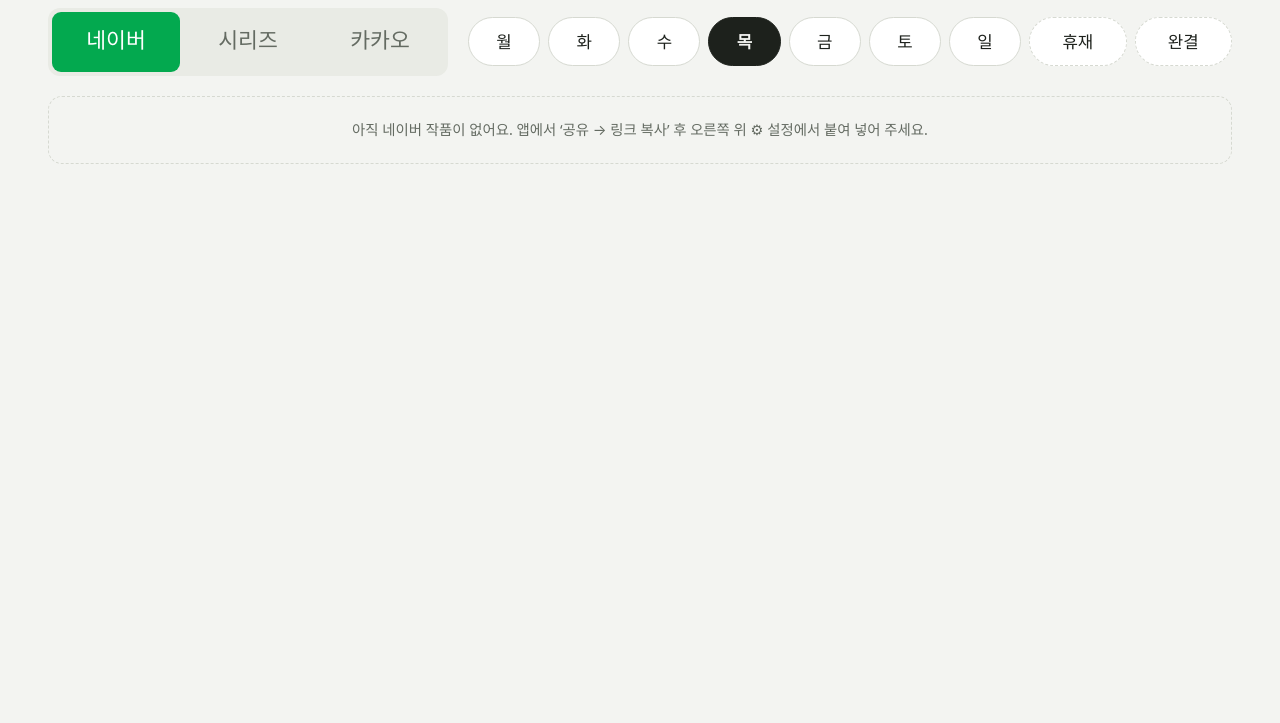
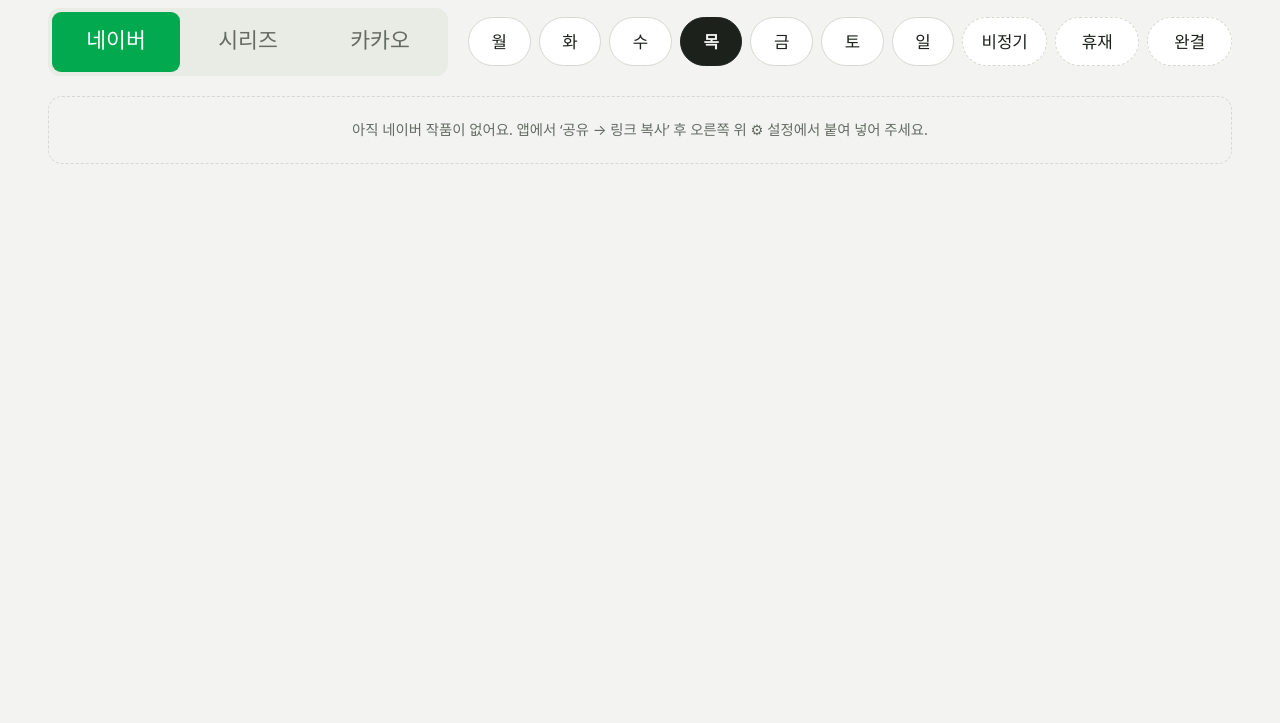
Before and after one commit to sh11025/webtoon_clock, a plain HTML site: page index.html in a window 1280 px wide. Shown: the part 77-800 px from the top of the page. Drawn offline with Linux system fonts and the light colour scheme; a web font is replaced by a local one.

Commit message:
Update index.html

```diff
--- a/index.html
+++ b/index.html
@@ -59,12 +59,13 @@
 
 /* day + status chips */
 .days{display:grid;grid-template-columns:repeat(7,1fr);gap:5px}
-.filter{grid-template-columns:repeat(7,1fr) 1.35fr 1.35fr}
+.filter{grid-template-columns:repeat(21,minmax(0,1fr))}
+.filter button{grid-column:span 3}
+.filter button.st{grid-column:span 7}
 .days button{padding:8px 0;border-radius:999px;font-size:.92rem;min-width:0}
 .days button[aria-pressed="true"]{background:var(--fg);color:var(--bg);border-color:var(--fg)}
 .days button.today{font-weight:700}
 .filter button.st{border-style:dashed}
-.filter button.st:first-of-type{margin-left:4px}
 .seg{display:grid;grid-template-columns:repeat(3,1fr);gap:6px}
 .seg button{padding:9px 0;border-radius:8px}
 .seg button[aria-pressed="true"]{background:var(--fg);color:var(--bg);border-color:var(--fg)}
@@ -148,6 +149,8 @@
   h1{font-size:2.4rem}
   .tabs button{font-size:1.35rem;padding:14px 0}
   .days{gap:8px}
+  .filter{grid-template-columns:repeat(7,minmax(0,1fr)) repeat(3,minmax(0,1.35fr))}
+  .filter button,.filter button.st{grid-column:auto}
   .days button{font-size:1.05rem;padding:11px 0}
   /* 책장형: 큰 표지 + 아래 제목 */
   .grid{display:grid;grid-template-columns:repeat(4,minmax(0,1fr));gap:24px 16px;background:transparent;border:0;border-radius:0;overflow:visible}
@@ -281,7 +284,7 @@
       <input id="fUrl" type="url" inputmode="url">
     </div>
     <div class="field">
-      <span class="lab">연재 요일</span>
+      <span class="lab">연재 요일 <span style="font-weight:400">(비워 두면 ‘비정기’에 모여요)</span></span>
       <div class="days" id="fDays"></div>
     </div>
     <div class="field">
@@ -307,6 +310,9 @@
   const PNAME = { naver: "네이버웹툰", series: "네이버 시리즈", kakao: "카카오페이지" };
   const SHORT = { naver: "네이버", series: "시리즈", kakao: "카카오" };
   const STATUS = { paused: "휴재", done: "완결" };
+  // 위쪽 버튼: 비정기(연재 중인데 요일이 없는 작품) + 휴재 + 완결
+  const FILTERS = { irregular: "비정기", paused: "휴재", done: "완결" };
+  const isIrregular = it => statusOf(it) === "ongoing" && !(it.days || []).length;
   const LS_KEY = "webtoon-board-v1";
   const $ = id => document.getElementById(id);
   const el = (tag, cls, text) => { const e = document.createElement(tag); if (cls) e.className = cls; if (text != null) e.textContent = text; return e; };
@@ -390,8 +396,8 @@
       b.type = "button"; b.dataset.v = d;
       wrap.append(b);
     }
-    for (const s of ["paused", "done"]) {
-      const b = el("button", "st", STATUS[s]); b.type = "button"; b.dataset.v = s;
+    for (const s of ["irregular", "paused", "done"]) {
+      const b = el("button", "st", FILTERS[s]); b.type = "button"; b.dataset.v = s;
       wrap.append(b);
     }
     wrap.addEventListener("click", e => {
@@ -430,6 +436,7 @@
       .filter(it => {
         const st = statusOf(it);
         if (pick === null) return true;
+        if (pick === "irregular") return isIrregular(it);
         if (typeof pick === "string") return st === pick;
         return st === "ongoing" && (it.days || []).includes(pick);
       })
@@ -439,6 +446,7 @@
       const name = SHORT[platform];
       let text;
       if (!items.some(it => it.platform === platform)) text = `아직 ${name} 작품이 없어요. 앱에서 ‘공유 → 링크 복사’ 후 오른쪽 위 ⚙ 설정에서 붙여 넣어 주세요.`;
+      else if (pick === "irregular") text = `비정기 연재인 ${name} 작품이 없어요. 요일을 비워 둔 연재 중 작품이 여기에 모여요.`;
       else if (typeof pick === "string") text = `${STATUS[pick]}인 ${name} 작품이 없어요.`;
       else if (pick !== null) text = `${DAY[pick]}요일에 볼 ${name} 작품이 없어요.`;
       else text = `${name} 작품이 없어요.`;
@@ -471,7 +479,8 @@
     a.append(coverEl(it));
     const info = el("div", "info");
     info.append(el("span", "title", it.title));
-    const sub = [daysText(it.days) ? daysText(it.days) + "요일" : "", it.author || ""].filter(Boolean).join(" · ");
+    const dayLabel = (it.days || []).length >= 7 ? "매일" : (daysText(it.days) ? daysText(it.days) + "요일" : (isIrregular(it) ? "비정기" : ""));
+    const sub = [dayLabel, it.author || ""].filter(Boolean).join(" · ");
     info.append(el("span", "sub", sub || PNAME[it.platform]));
     a.append(info);
     if (st !== "ongoing" && typeof pick !== "string") a.append(el("b", "badge", STATUS[st]));
```
